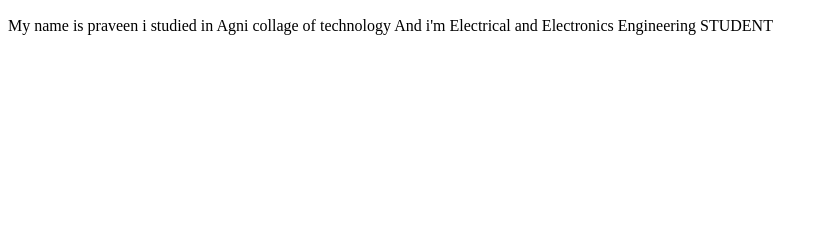
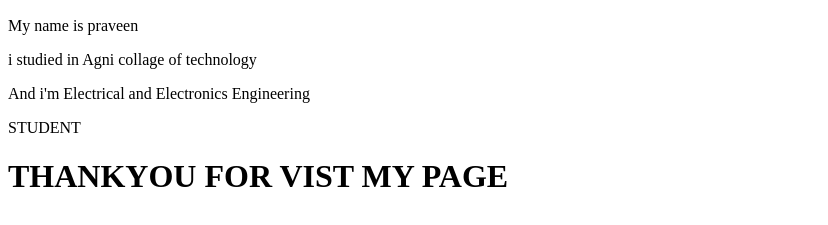
Before and after one commit to rpraveenkumar637/My-Project, a plain HTML site: page index.html in a window 1280 px wide. Shown: the part 233-458 px from the top of the page, without its empty margins (0-828 px from the left). Drawn offline with Linux system fonts and the light colour scheme.

Commit message:
added new name

```diff
--- a/index.html
+++ b/index.html
@@ -9,9 +9,10 @@
     <h1>PRAVEEN KUMAR R</h1>
     <img width="200p" src="praveen.jpg" alt="">
     <p>My name is praveen
-       i studied in Agni collage of technology
-       And i'm Electrical and Electronics Engineering
-       STUDENT
+       <p>i studied in Agni collage of technology</p>
+       <p>And i'm Electrical and Electronics Engineering</p>
+       <p>STUDENT</p>
+       <h1>THANKYOU FOR VIST MY PAGE</h1>
     </p>
 </body>
 </html>
```
